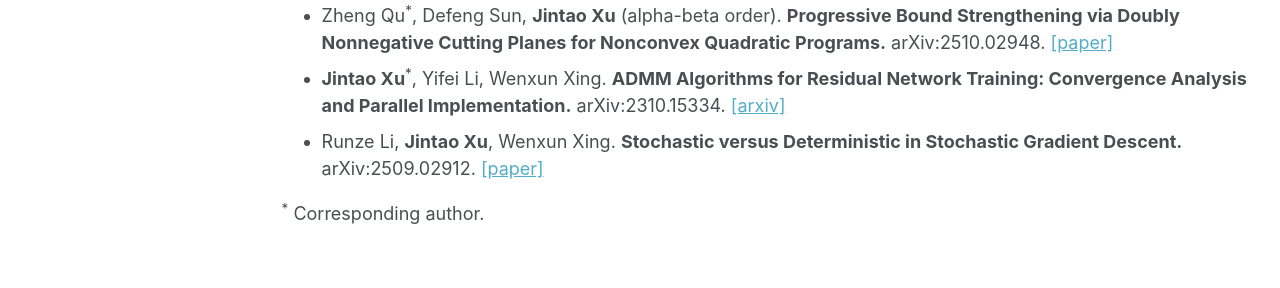
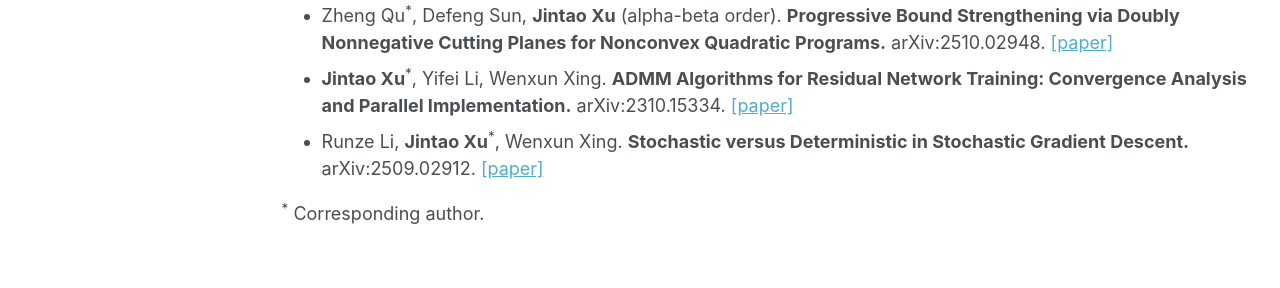
Before and after one commit to JintaoXuMath/JintaoXuMath.github.io, a Jekyll site: the page built from _pages/publications.html, in a window 1280 px wide and 900 px high, scrolled down 964 px. Shown: the part 259-547 px from the top of the window. Built offline with Jekyll 4.4.1, drawn with Linux system fonts in a browser that asks for light colours.

Commit message:
Update publication entries with consistent formatting

```diff
--- a/_pages/publications.html
+++ b/_pages/publications.html
@@ -38,10 +38,10 @@ author_profile: true
   Zheng Qu<sup>*</sup>, Defeng Sun, <strong>Jintao Xu</strong> (alpha-beta order). <strong>Progressive Bound Strengthening via Doubly Nonnegative Cutting Planes for Nonconvex Quadratic Programs.</strong> arXiv:2510.02948. <a href="https://arxiv.org/abs/2510.02948">[paper]</a>
 </li>
 <li>
-  <strong>Jintao Xu</strong><sup>*</sup>, Yifei Li, Wenxun Xing. <strong>ADMM Algorithms for Residual Network Training: Convergence Analysis and Parallel Implementation.</strong> arXiv:2310.15334. <a href="https://arxiv.org/abs/2310.15334">[arxiv]</a>
+  <strong>Jintao Xu</strong><sup>*</sup>, Yifei Li, Wenxun Xing. <strong>ADMM Algorithms for Residual Network Training: Convergence Analysis and Parallel Implementation.</strong> arXiv:2310.15334. <a href="https://arxiv.org/abs/2310.15334">[paper]</a>
 </li>
 <li>
-  Runze Li, <strong>Jintao Xu</strong>, Wenxun Xing. <strong>Stochastic versus Deterministic in Stochastic Gradient Descent.</strong> arXiv:2509.02912. <a href="https://arxiv.org/abs/2509.02912">[paper]</a>
+  Runze Li, <strong>Jintao Xu</strong><sup>*</sup>, Wenxun Xing. <strong>Stochastic versus Deterministic in Stochastic Gradient Descent.</strong> arXiv:2509.02912. <a href="https://arxiv.org/abs/2509.02912">[paper]</a>
 </li>
 </ul>
 
```
